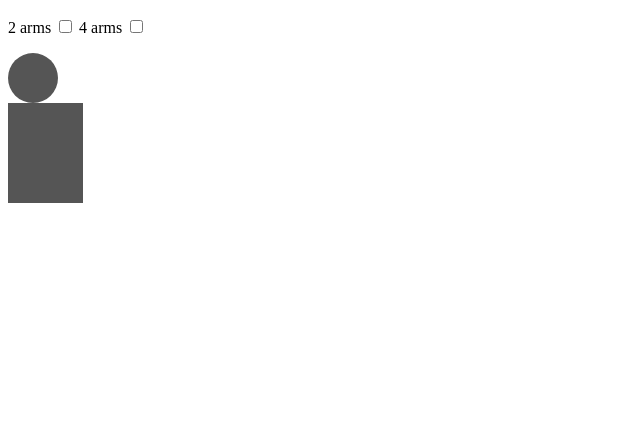
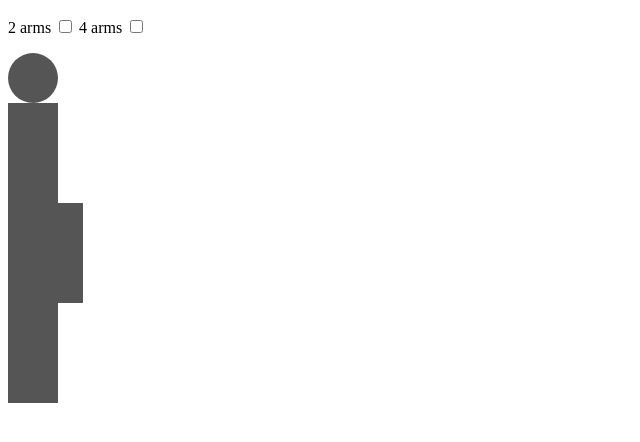
Before and after one commit to Carrot2023/Sci-fi-body-damager, a plain HTML site: page index.html in a window 1280 px wide. Shown: the part 110-552 px from the top of the page, without its empty margins (0-640 px from the left). Drawn offline with Linux system fonts and the light colour scheme.

Commit message:
Update index.html

```diff
--- a/index.html
+++ b/index.html
@@ -15,6 +15,6 @@
      <label for="4 arms">4 arms</label> <input name="4 arms" type="checkbox"></p>
 
     <div id="head" class="circle" ></div>
-    <div id="leftArmOne" class="rectangle"></div> <div id="body" class="rectangleB"></div>   <div id="rightArmOne" class="rectangle"></div>
+    <div id="leftArmOne" class="rectangleA"></div> <div id="body" class="rectangleB"></div>   <div id="rightArmOne" class="rectangleA"></div>
   </body>
 </html>
```
